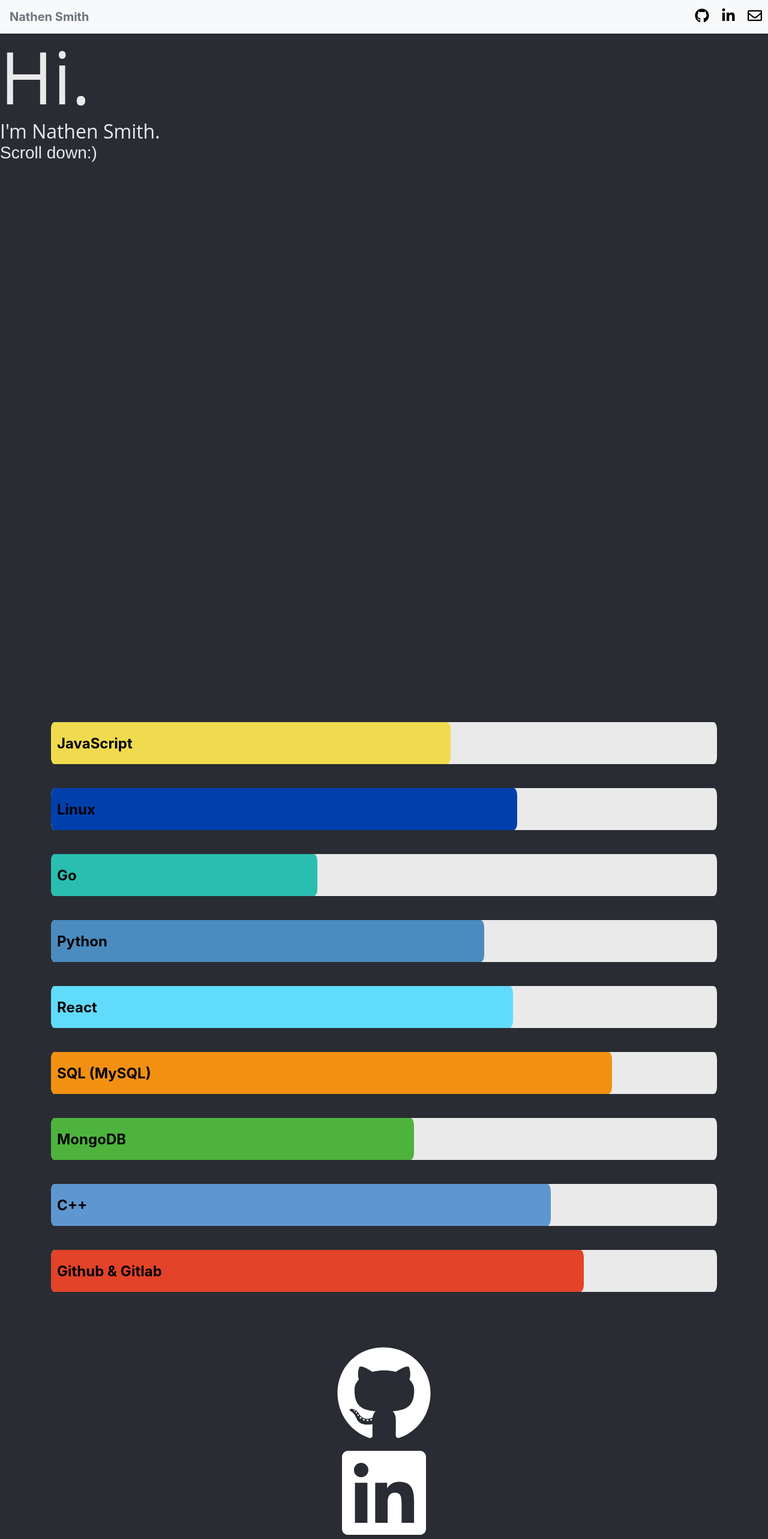
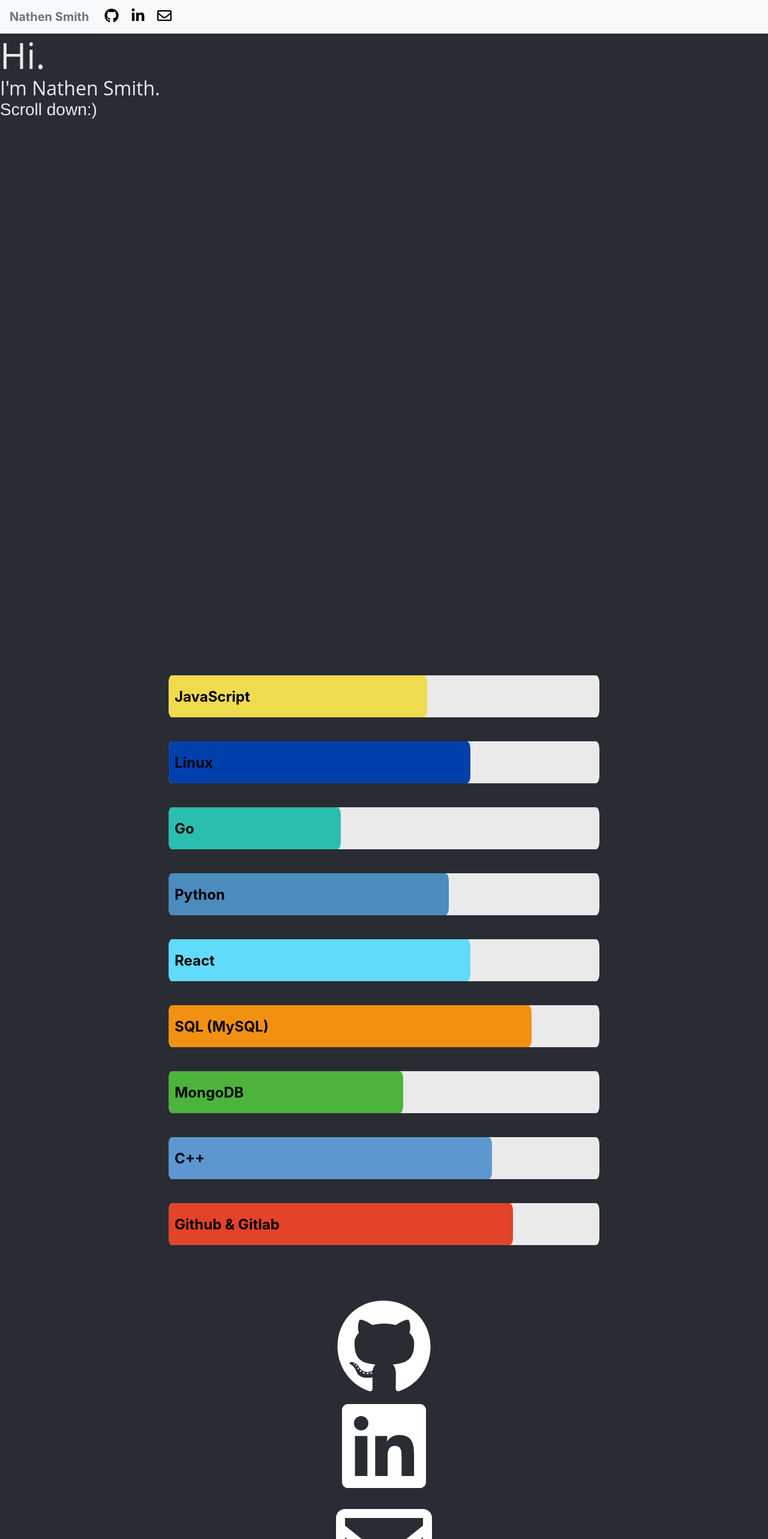
Before and after one commit to Nathen-Smith/nathen-smith.github.io, a React (Create React App) app: page / in a window 1280 px wide. Shown: the top 2566 px of the page at 60% size. Built offline with nearby package versions, Linux system fonts and the light colour scheme; what @fortawesome/fontawesome would draw is missing.

Commit message:
navbar fixes

```diff
--- a/src/App.js
+++ b/src/App.js
@@ -9,19 +9,64 @@
 import Github from "./components/navlinks/Github"
 import LinkedIn from "./components/navlinks/LinkedIn"
 import Email from "./components/navlinks/Email"
+import './scss/style.scss'
 // import { Container } from 'react-bootstrap';
 
 fontawesome.library.add(brands)
 
 const Layout = () => {
   const screenType = useScreenType();
-  if (screenType === "3-cols") {
+
+  if(screenType === "mobile" ) {
+    return (
+      <div >
+        <Navbar collapseOnSelect expand="xl" bg="light" sticky="top">
+        <Navbar.Brand className="font-weight-bold text-muted">
+          Nathen Smith
+        </Navbar.Brand>
+        <Navbar.Toggle aria-controls="responsive-navbar-nav" />
+        <Navbar.Collapse id="responsive-navbar-nav">
+        <Nav>
+          <Github />
+          <LinkedIn />
+          <Email />
+        </Nav>
+        </Navbar.Collapse>
+      </Navbar>
+        <h1 style={{fontSize:'120px'}}>Hi.</h1>
+        <h2>I'm Nathen Smith.</h2>
+        <h3 style={{height:'1000px'}}>Scroll down:)</h3>
+        <div style={{margin:'auto',padding:'16px'}}>
+          <ShowSkills />
+          <Links />
+        </div>
+      </div>
+    );
+  }
+
+
+
+
+  // if (screenType === "3-cols") {
     return (
       <div>
+        <Navbar collapseOnSelect bg="light" expand="xl" sticky="top">
+        <Navbar.Brand className="font-weight-bold text-muted">
+          Nathen Smith
+        </Navbar.Brand>
+        <Navbar.Toggle aria-controls="responsive-navbar-nav" />
+        <Navbar.Collapse id="responsive-navbar-nav">
+        <Nav>
+          <Github />
+          <LinkedIn />
+          <Email />
+        </Nav>
+        </Navbar.Collapse>
+      </Navbar>
         <h1 style={{fontSize:'60px'}}>Hi.</h1>
         <h2>I'm Nathen Smith.</h2>
         <h3 style={{height:'1000px'}}>Scroll down:)</h3>
-        <div style={{width:'50%',margin:'auto',padding:'10px'}}>
+        <div style={{width:'60%',margin:'auto',padding:'10px'}}>
           <ShowSkills />
           <div style={{display:'block'}}>
             <Links />
@@ -29,18 +74,12 @@
         </div>
       </div>
     );
-  }
-  return (
-    <div>
-      <h1 style={{fontSize:'120px'}}>Hi.</h1>
-      <h2>I'm Nathen Smith.</h2>
-      <h3 style={{height:'1000px'}}>Scroll down:)</h3>
-      <div style={{margin:'auto',padding:'16px'}}>
-        <ShowSkills />
-        <Links />
-      </div>
-    </div>
-  );
+  // }
+
+  // return (
+  //   <div>poop</div>
+  // )
+
 
 }
 
@@ -50,24 +89,9 @@
   }
   return (
     <div >
-      <Navbar collapseOnSelect bg="light" expand="md" sticky="top">
-        {/* <Container> */}
-        <Navbar.Brand className="font-weight-bold text-muted">
-          Nathen Smith
-        </Navbar.Brand>
-        {/* </Container> */}
-        <Navbar.Toggle aria-controls="responsive-navbar-nav" />
-        <Navbar.Collapse id="responsive-navbar-nav">
-        <Nav style={{position:'absolute',right:'0px'}}>
-        <Github />
-        <LinkedIn />
-        <Email />
-        </Nav>
-        </Navbar.Collapse>
-        {/* <Navbar.Toggle /> */}
-      </Navbar>
-    <div style={{background:'#292c33'}}>
-      <Layout />
+
+      <div style={{background:'#292c33'}}>
+        <Layout />
       <br/>
     </div>
     </div>
--- a/src/components/Links.js
+++ b/src/components/Links.js
@@ -57,7 +57,7 @@
       </TrackVisibility>
     )
   }
-  if (screenType === "fullscreen" || screenType === "1-cols" || screenType === "2-cols") {
+  if (screenType === "mobile" || screenType === "1-cols" || screenType === "2-cols") {
     let views = []
     links.forEach((link) => {
       views.push(
--- a/src/components/navlinks/LinkedIn.js
+++ b/src/components/navlinks/LinkedIn.js
@@ -1,7 +1,7 @@
 import {links} from './links.js';
 import React from 'react';
 import { FontAwesomeIcon } from '@fortawesome/react-fontawesome'
-import { Container } from 'react-bootstrap';
+// import { Container } from 'react-bootstrap';
 
 const LinkedIn = () => {
   return (
--- a/src/scss/style.scss
+++ b/src/scss/style.scss
@@ -70,3 +70,9 @@
   height:35px;
   border-radius:6px;
 }
+
+// $navbar-padding-y: 20px;
+
+// .navbar-brand-big {
+//   font-size: 40px !important;
+// }
--- a/src/shared-hooks/useScreenType.js
+++ b/src/shared-hooks/useScreenType.js
@@ -15,7 +15,7 @@
     return "1-cols";
   }
 
-  return "fullscreen";
+  return "mobile";
 
 }
 
```
